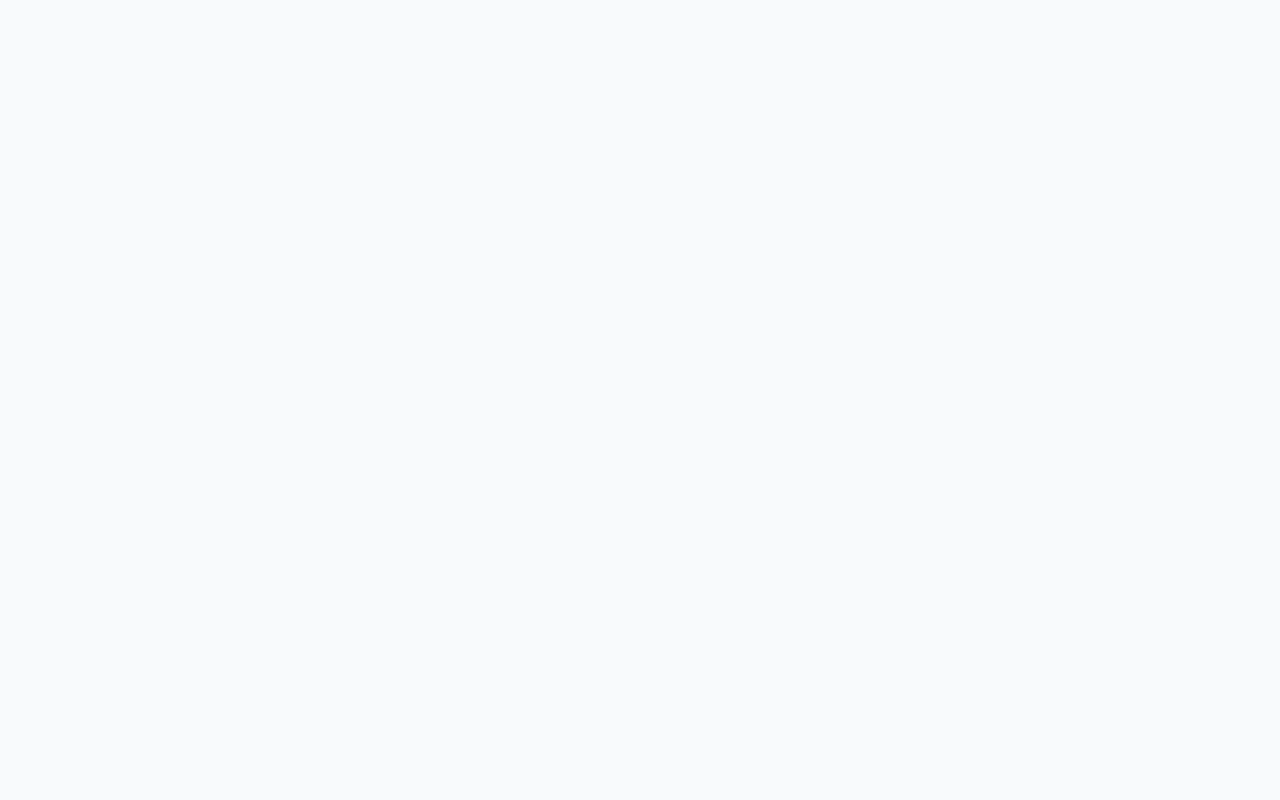
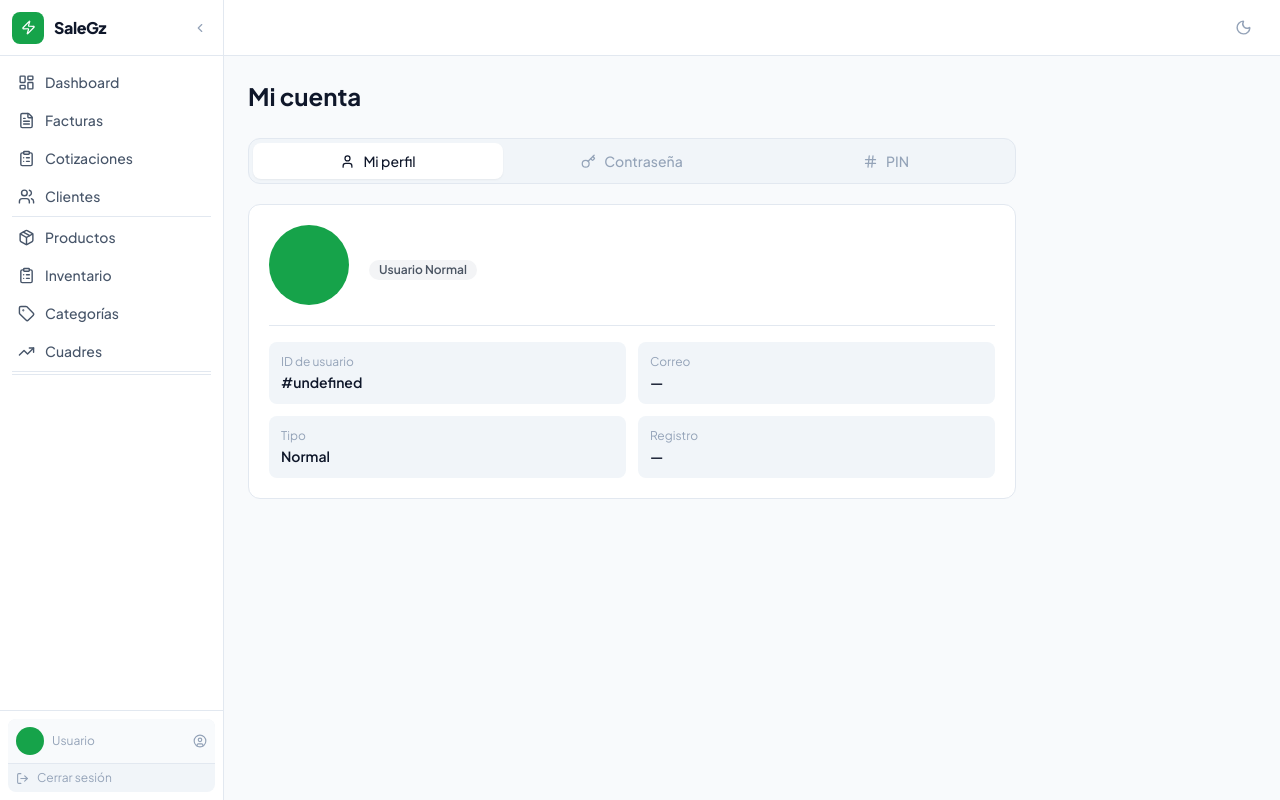
Before and after one commit to JulioCesarJD/salegz-frontend, a React (Vite) app: page /perfil in a window 1280 px wide. Before the commit this address had no page. Built offline with nearby package versions, Linux system fonts and the light colour scheme; sample sign-in values are in the browser's storage.

Commit message:
actualizaciones

```diff
--- a/src/App.jsx
+++ b/src/App.jsx
@@ -5,6 +5,7 @@ import { useEffect } from 'react'
 
 import { useThemeStore }      from './store/themeStore'
 import { useAuthStore }       from './store/authStore'
+import { isAdminUser }        from './utils/auth'
 import { ProtectedRoute }     from './components/ProtectedRoute'
 import { MainLayout }         from './components/layout/MainLayout'
 
@@ -29,18 +30,18 @@ const qc = new QueryClient({ defaultOptions: { queries: { retry: 1, staleTime: 3
 
 function AdminRoute({ children }) {
   const { user } = useAuthStore()
-  const isAdmin = user?.tipoUsuario === 0
+  const isAdmin = isAdminUser(user)
   return isAdmin ? children : <Navigate to="/welcome" replace />
 }
 
 function NonAdminRoute({ children }) {
   const { user } = useAuthStore()
-  const isAdmin = user?.tipoUsuario === 0
+  const isAdmin = isAdminUser(user)
   return !isAdmin ? children : <Navigate to="/dashboard" replace />
 }
 function WelcomeRoute({ children }) {
   const { user } = useAuthStore()
-  const isAdmin = user?.tipoUsuario === 0
+  const isAdmin = isAdminUser(user)
   return isAdmin ? <Navigate to="/dashboard" replace /> : children
 }
 export default function App() {
@@ -63,12 +64,13 @@ export default function App() {
             <Route path="inventario"    element={<InventarioPage />} />
             <Route path="facturas"      element={<FacturasPage />} />
             <Route path="cotizaciones"  element={<CotizacionesPage />} />
-            <Route path="compras"       element={<ComprasPage />} />
-            <Route path="gastos"        element={<GastosPage />} />
+            <Route path="compras"       element={<AdminRoute><ComprasPage /></AdminRoute>} />
+            <Route path="gastos"        element={<AdminRoute><GastosPage /></AdminRoute>} />
             <Route path="cuadres"       element={<CuadresPage />} />
-            <Route path="reportes"      element={<ReportesPage />} />
-            <Route path="usuarios"      element={<UsuariosPage />} />
-            <Route path="configuracion" element={<ConfiguracionPage />} />
+            <Route path="reportes"      element={<AdminRoute><ReportesPage /></AdminRoute>} />
+            <Route path="usuarios"      element={<AdminRoute><UsuariosPage /></AdminRoute>} />
+            <Route path="configuracion" element={<AdminRoute><ConfiguracionPage /></AdminRoute>} />
+            <Route path="perfil"        element={<PerfilPage />} />
           </Route>
         </Routes>
       </BrowserRouter>
--- a/src/components/layout/Sidebar.jsx
+++ b/src/components/layout/Sidebar.jsx
@@ -6,9 +6,10 @@ import {
   ClipboardList, UserCircle,
 } from 'lucide-react'
 import { useAuthStore } from '../../store/authStore'
+import { isAdminUser } from '../../utils/auth'
 import clsx from 'clsx'
 
-// 0 = Admin, 1 = Normal
+// 0 = Admin, 1 = Normal, 3 = Superadmin
 const NAV_TODOS = [
   { to: '/dashboard',    label: 'Dashboard',   icon: LayoutDashboard },
   { to: '/facturas',     label: 'Facturas',     icon: FileText },
@@ -23,19 +24,20 @@ const NAV_TODOS = [
 
 const NAV_SOLO_ADMIN = [
   { divider: true },
-  { to: '/compras',       label: 'Compras',       icon: ShoppingCart },
-  { to: '/gastos',        label: 'Gastos',         icon: DollarSign },
+  { to: '/compras',       label: 'Compras',       icon: ShoppingCart, adminOnly: true },
+  { to: '/gastos',        label: 'Gastos',        icon: DollarSign,  adminOnly: true },
   { divider: true },
-  { to: '/reportes',      label: 'Reportes',       icon: TrendingUp },
-  { to: '/configuracion', label: 'Configuración',  icon: Settings },
+  { to: '/reportes',      label: 'Reportes',      icon: TrendingUp,  adminOnly: true },
+  { to: '/configuracion', label: 'Configuración', icon: Settings,   adminOnly: true },
+  { to: '/usuarios',      label: 'Usuarios',      icon: UserCircle,  adminOnly: true },
 ]
 
 export function Sidebar({ collapsed, onToggle }) {
   const { user, logout } = useAuthStore()
   const navigate = useNavigate()
-  const isAdmin  = user?.tipoUsuario === 0
+  const isAdmin  = isAdminUser(user)
 
-  const navItems = isAdmin ? [...NAV_TODOS, ...NAV_SOLO_ADMIN] : NAV_TODOS
+  const navItems = [...NAV_TODOS, ...NAV_SOLO_ADMIN.filter(i => !i.adminOnly || isAdmin)]
 
   const handleLogout = () => { logout(); navigate('/login') }
 
@@ -92,7 +94,7 @@ export function Sidebar({ collapsed, onToggle }) {
       <div className="border-t p-2 flex-shrink-0" style={{ borderColor: 'var(--border)' }}>
         {!collapsed ? (
           <div className="rounded-lg overflow-hidden" style={{ backgroundColor: 'var(--bg-tertiary)' }}>
-            <NavLink to="/usuarios"
+            <NavLink to="/perfil"
               className={({ isActive }) => clsx(
                 'flex items-center gap-2 px-2 py-2 transition-colors hover:bg-[var(--bg-secondary)]',
                 isActive && 'bg-[var(--bg-secondary)]'
@@ -116,7 +118,7 @@ export function Sidebar({ collapsed, onToggle }) {
           </div>
         ) : (
           <div className="space-y-1">
-            <NavLink to="/usuarios" title="Mi perfil"
+            <NavLink to="/perfil" title="Mi perfil"
               className="w-full flex justify-center p-2 rounded-lg hover:bg-[var(--bg-tertiary)] transition-colors">
               <div className="w-6 h-6 rounded-full bg-brand-600 flex items-center justify-center">
                 <span className="text-white text-xs font-bold">{user?.nombre?.charAt(0).toUpperCase()}</span>
--- a/src/pages/CategoriasPage.jsx
+++ b/src/pages/CategoriasPage.jsx
@@ -2,13 +2,14 @@ import React, { useState } from 'react';
 import { Plus, Edit2, Trash2, Tag, ToggleLeft, ToggleRight } from 'lucide-react';
 import { useCategorias, useToggleEstadoCategoria, useDeleteCategoria } from '../hooks/useCategorias';
 import { useAuthStore } from '../store/authStore';
+import { isAdminUser } from '../utils/auth';
 import { CategoriaModal } from '../components/features/categorias/CategoriaModal';
 
 export function CategoriasPage() {
   const [modal, setModal] = useState(null);
 
   const { user } = useAuthStore();
-  const isAdmin = user?.tipoUsuario === 0;
+  const isAdmin = isAdminUser(user);
 
   const { data: cats = [], isLoading } = useCategorias();
   const toggleMutation = useToggleEstadoCategoria();
--- a/src/pages/FacturasPage.jsx
+++ b/src/pages/FacturasPage.jsx
@@ -1,6 +1,7 @@
 import React, { useState } from 'react';
 import { Plus, Search, Eye, XCircle, DollarSign, FileText, Printer } from 'lucide-react';
 import { useAuthStore } from '../store/authStore';
+import { isAdminUser } from '../utils/auth';
 import { useFacturas, useCancelarFactura } from '../hooks/useFacturas';
 import { ESTADO_FACTURA } from '../constants/facturacion';
 import { fmt } from '../utils/format';
@@ -14,7 +15,7 @@ import * as facturasService from '../services/facturasService';
 
 export function FacturasPage() {
   const { user } = useAuthStore();
-  const isAdmin = user?.tipoUsuario === 0;
+  const isAdmin = isAdminUser(user);
   const hoy = localDate();
 
   const [search, setSearch] = useState('');
--- a/src/pages/LoginPage.jsx
+++ b/src/pages/LoginPage.jsx
@@ -4,6 +4,7 @@ import { useForm } from 'react-hook-form'
 import { Eye, EyeOff, Zap, Sun, Moon } from 'lucide-react'
 import { useAuthStore } from '../store/authStore'
 import { useThemeStore } from '../store/themeStore'
+import { isAdminUser } from '../utils/auth'
 import toast from 'react-hot-toast'
 
 
@@ -18,7 +19,7 @@ export function LoginPage() {
     const res = await login(correo, contrasena)
     if (res.ok) {
       const user = res.user
-      const isAdmin = user?.tipoUsuario === 0
+      const isAdmin = isAdminUser(user)
       toast.success(`¡Bienvenido ${user?.nombre || 'usuario'}!`)
       if (isAdmin) navigate('/dashboard')
       else navigate('/welcome')
--- a/src/pages/PerfilPage.jsx
+++ b/src/pages/PerfilPage.jsx
@@ -5,6 +5,7 @@ import { User, Key, Hash, ShieldCheck, Plus, Edit2 } from 'lucide-react'
 import api from '../lib/api'
 import toast from 'react-hot-toast'
 import { useAuthStore } from '../store/authStore'
+import { isAdminUser, isSuperAdmin } from '../utils/auth'
 
 // ── Cambiar contraseña ───────────────────────────────────────────
 function CambiarContrasenaForm({ usuarioId }) {
@@ -118,6 +119,7 @@ function UsuarioModal({ usuario, onClose, onSave, busy }) {
               <select className="input" {...register('tipoUsuario')}>
                 <option value={0}>Administrador</option>
                 <option value={1}>Normal</option>
+                <option value={3}>Superadmin</option>
               </select>
             </div>
             <div>
@@ -140,7 +142,8 @@ function UsuarioModal({ usuario, onClose, onSave, busy }) {
 // ── Página principal ─────────────────────────────────────────────
 export function PerfilPage() {
   const { user } = useAuthStore()
-  const isAdmin  = user?.tipoUsuario === 0
+  const isAdmin  = isAdminUser(user)
+  const isSuper  = isSuperAdmin(user)
   const [tab,    setTab]   = useState('perfil')
   const [modal,  setModal] = useState(null)
   const qc = useQueryClient()
@@ -220,8 +223,8 @@ export function PerfilPage() {
             <div>
               <h2 className="text-2xl font-extrabold" style={{ color: 'var(--text-primary)' }}>{user?.nombre}</h2>
               <p className="text-sm mt-0.5" style={{ color: 'var(--text-muted)' }}>{usuarioActual?.correo}</p>
-              <span className={`badge mt-2 ${user?.tipoUsuario === 0 ? 'badge-green' : 'badge-gray'}`}>
-                {user?.tipoUsuario === 0 ? 'Administrador' : 'Usuario Normal'}
+              <span className={`badge mt-2 ${(user?.tipoUsuario === 0 || user?.tipoUsuario === 3) ? 'badge-green' : 'badge-gray'}`}>
+                {(user?.tipoUsuario === 0 || user?.tipoUsuario === 3) ? 'Administrador' : 'Usuario Normal'}
               </span>
             </div>
           </div>
@@ -230,7 +233,7 @@ export function PerfilPage() {
             {[
               ['ID de usuario', `#${user?.usuarioId}`],
               ['Correo', usuarioActual?.correo],
-              ['Tipo', user?.tipoUsuario === 0 ? 'Administrador' : 'Normal'],
+              ['Tipo', (user?.tipoUsuario === 0 || user?.tipoUsuario === 3) ? 'Administrador' : 'Normal'],
               ['Registro', usuarioActual?.fechaRegistro ? new Date(usuarioActual.fechaRegistro).toLocaleDateString('es-DO') : '—'],
             ].map(([l, v]) => (
               <div key={l} className="p-3 rounded-lg" style={{ backgroundColor: 'var(--bg-tertiary)' }}>
@@ -325,8 +328,8 @@ export function PerfilPage() {
                     </td>
                     <td className="text-sm truncate" style={{ color: 'var(--text-secondary)' }}>{u.correo}</td>
                     <td>
-                      <span className={u.tipoUsuario === 0 ? 'badge badge-green' : 'badge badge-gray'}>
-                        {u.tipoUsuario === 0 ? 'Admin' : 'Normal'}
+                      <span className={u.tipoUsuario === 0 || u.tipoUsuario === 3 ? 'badge badge-green' : 'badge badge-gray'}>
+                        {u.tipoUsuario === 0 || u.tipoUsuario === 3 ? 'Admin' : 'Normal'}
                       </span>
                     </td>
                     <td className="text-sm" style={{ color: 'var(--text-secondary)' }}>
--- a/src/pages/UsuariosPage.jsx
+++ b/src/pages/UsuariosPage.jsx
@@ -5,6 +5,7 @@ import { useForm } from 'react-hook-form'
 import api from '../lib/api'
 import toast from 'react-hot-toast'
 import { useAuthStore } from '../store/authStore'
+import { isAdminUser, isSuperAdmin } from '../utils/auth'
 
 // ── Modal usuario ────────────────────────────────────────────────
 function UsuarioModal({ usuario, onClose, onSave, busy }) {
@@ -48,6 +49,7 @@ function UsuarioModal({ usuario, onClose, onSave, busy }) {
               <select className="input" {...register('tipoUsuario')}>
                 <option value={0}>Administrador</option>
                 <option value={1}>Normal</option>
+                <option value={3}>Superadmin</option>
               </select>
             </div>
             <div>
@@ -267,7 +269,8 @@ function PermisosModal({ usuario, onClose, onSave, busy }) {
 export function UsuariosPage() {
   const [modal, setModal] = useState(null)
   const { user } = useAuthStore()
-  const isAdmin  = user?.tipoUsuario === 0
+  const isAdmin  = isAdminUser(user)
+  const isSuper = isSuperAdmin(user)
   const qc = useQueryClient()
 
   const { data: usuarios = [], isLoading } = useQuery({
@@ -354,8 +357,8 @@ export function UsuariosPage() {
                       </td>
                       <td className="text-sm truncate" style={{ color: 'var(--text-secondary)' }}>{u.correo}</td>
                       <td>
-                        <span className={u.tipoUsuario === 0 ? 'badge badge-green' : 'badge badge-gray'}>
-                          {u.tipoUsuario === 0 ? 'Admin' : 'Normal'}
+                        <span className={u.tipoUsuario === 0 || u.tipoUsuario === 3 ? 'badge badge-green' : 'badge badge-gray'}>
+                          {u.tipoUsuario === 0 || u.tipoUsuario === 3 ? 'Admin' : 'Normal'}
                         </span>
                       </td>
                       <td className="text-sm" style={{ color: 'var(--text-secondary)' }}>
@@ -369,12 +372,12 @@ export function UsuariosPage() {
                                 className="btn-ghost btn-icon btn-sm" title="Editar">
                                 <Edit2 size={14}/>
                               </button>
-                              {u.tipoUsuario !== 0 && (
+                              {isSuper || u.tipoUsuario !== 0 ? (
                                 <button onClick={() => setModal({ tipo: 'permisos', usuario: u })}
                                   className="btn-ghost btn-icon btn-sm text-blue-500" title="Permisos">
                                   <Shield size={14}/>
                                 </button>
-                              )}
+                              ) : null}
                             </>
                           )}
                           <button onClick={() => setModal({ tipo: 'pass', usuario: u })}
--- /dev/null
+++ b/src/utils/auth.js
@@ -0,0 +1,9 @@
+export function isAdminUser(user) {
+  if (!user || user?.tipoUsuario == null) return false
+  return [0, 3].includes(Number(user.tipoUsuario))
+}
+
+export function isSuperAdmin(user) {
+  if (!user || user?.tipoUsuario == null) return false
+  return Number(user.tipoUsuario) === 3
+}
```
